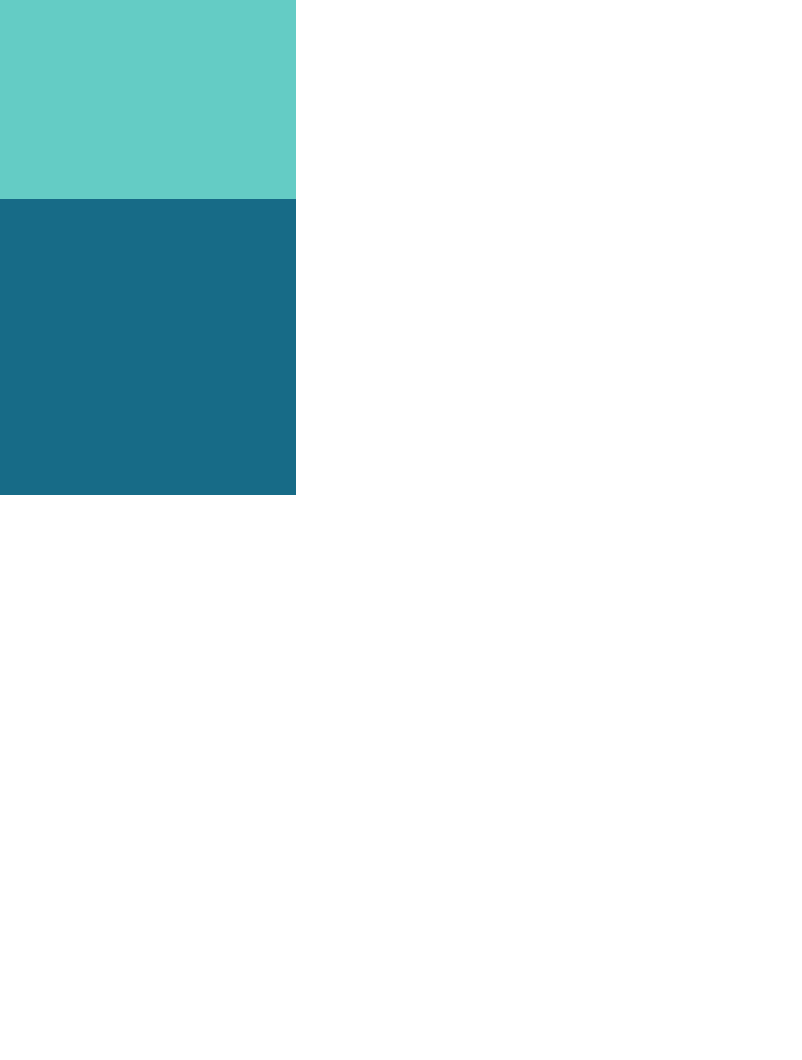
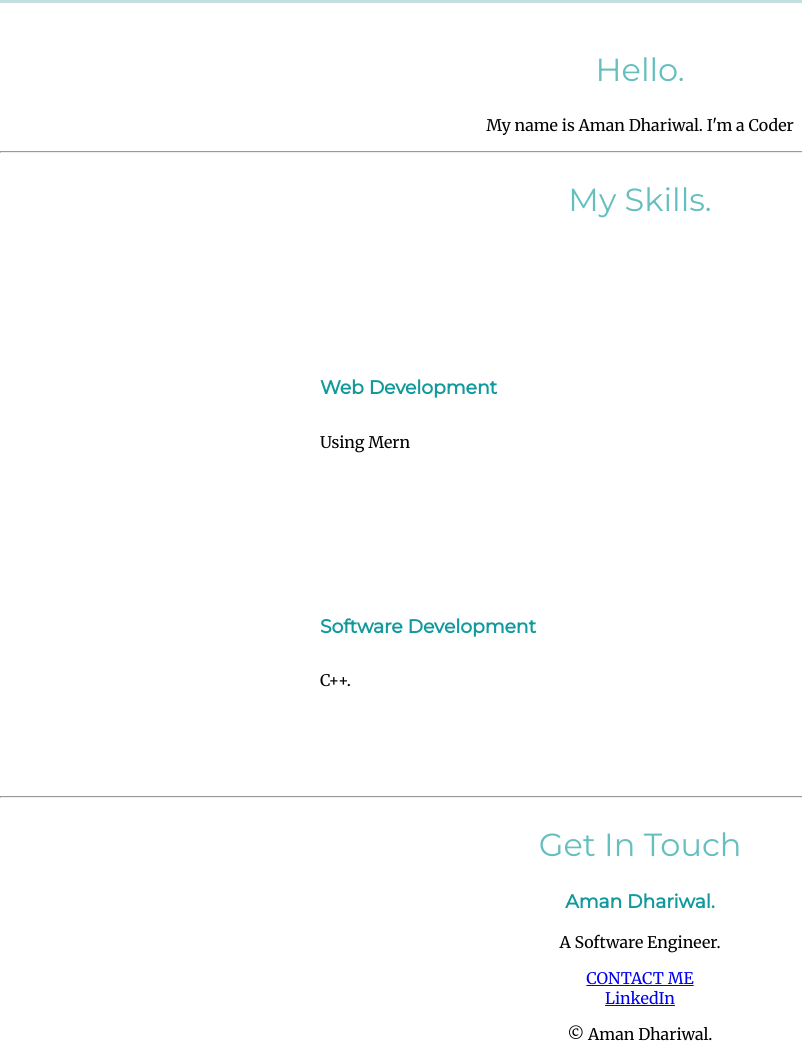
Before and after one commit to amandhariwal2626/Portfolio, a plain HTML site: page index.html in a window 1280 px wide. Shown: the part 897-1957 px from the top of the page, without its empty margins (0-802 px from the left). Before the commit the page ends 1392 px from the top, so only its background shows below. Drawn offline with Linux system fonts and the light colour scheme.

Commit message:
modified:   CSS/styles.css 	modified:   index.html

```diff
--- a/CSS/styles.css
+++ b/CSS/styles.css
@@ -1,59 +1,69 @@
 body{
-    margin: 0;
+    margin: 0px;
     text-align: center;
     font-family: 'Merriweather', serif;
 }
 h1{
-    margin-top: 0;
-    margin: 0 auto ;
+    font-size: 8rem;
+    margin: 50px auto 0 auto;
     font-family: 'Sacramento', cursive ;
+    color: #66BFBF;
 }
 
 h2{
+    color: #66BFBF;
+    font-size: 2rem;
     font-family: 'Montserrat', sans-serif;
+    font-weight: normal;
 }
 
 h3{
+    color: #11999B;
     font-family: 'Montserrat', sans-serif;
 }
 .top-container{
     display: block;
+    position: relative;
     background-color: #C4DFDF;
-    margin: 0;
+    margin: 0px;
+    padding-top: 100px;
     /* padding: 3rem; */
     padding-bottom: 0;
     padding-left: 2px;
     height: 100vh;
-    /* height:200px; */
-    /* width:200px; */
 
 }
 .cloud-top{
     position: absolute;
+    right: 300px;
+    top: 50px;
 
 }
 .cloud-bottom{
-position: absolute;
-
+    position: absolute;
+    left: 300px;
+    bottom: 300px;
 }
 .land{
     position: relative;
     margin-bottom: 0%;
 
-    /* flex-direction: row; */
 
 }
 .middle-container{
-    height:200px;
-    width:200px;
-    padding: 3rem;
-    background-color: #64CCC5;
+
+    /* background-color: #64CCC5; */
 }
 
 
 .bottom-container{
-    height:200px;
-    width:200px;
-    padding: 3rem;
-    background-color: #176B87;
+
+    /* background-color: #176B87; */
 }
+
+.skill-row{
+    width: 50%;
+    margin: 100px auto 100px auto;
+    text-align: left;
+    line-height: 2;
+}
--- a/index.html
+++ b/index.html
@@ -15,16 +15,46 @@
         <div class="top-container">
             <img class="cloud-top" src="images/cloud.svg" alt="cloud-img">
             <h1>I'm Aman</h1>
-            <p>a Software Developer</p>
+            <h2>A Software Developer</h2>
             <img class="cloud-bottom" src="images/cloud.svg" alt="cloud-img">
             <img class="land" src="images/land.svg" alt="land-img">
         </div>
         <div class="middle-container">
+            <div class="profile">
+              <img src="" alt="">
+              <h2>Hello.</h2>
+              <p>My name is Aman Dhariwal. I'm a Coder</p>
+            </div>
+            <hr>
+            <div class="skills">
+              <h2>My Skills.</h2>
+              <div class="skill-row">
+                <img class="" src="" alt="">
+                <h3>Web Development</h3>
+                <p>Using Mern</p>
+              </div>
+              <div class="skill-row">
+                <img class="" src="" alt="">
+                <h3>Software Development</h3>
+                <p>C++.</p>
+              </div>
+            </div>
+            <hr>
+            <div class="contact-me">
+              <h2>Get In Touch</h2>
+              <h3>Aman Dhariwal.</h3>
+              <p>A Software Engineer.</p>
+              <a class="btn" href="mailto:dhariwal.aman.08@gmail.com">CONTACT ME</a>
+            </div>
+          </div>
 
-        </div>
-        <div class="bottom-container">
 
-        </div>
+          <div class="bottom-container">
+            <a class="footer-link" href="https://www.linkedin.com/in/aman-dhariwal-6a8279222/">LinkedIn</a>
+            <!-- <a class="footer-link" href="https://twitter.com/">Twitter</a> -->
+            <!-- <a class="footer-link" href="https://www.appbrewery.co/">Website</a> -->
+            <p>© Aman Dhariwal.</p>
+          </div>
 
     </body>
 </html>
```
